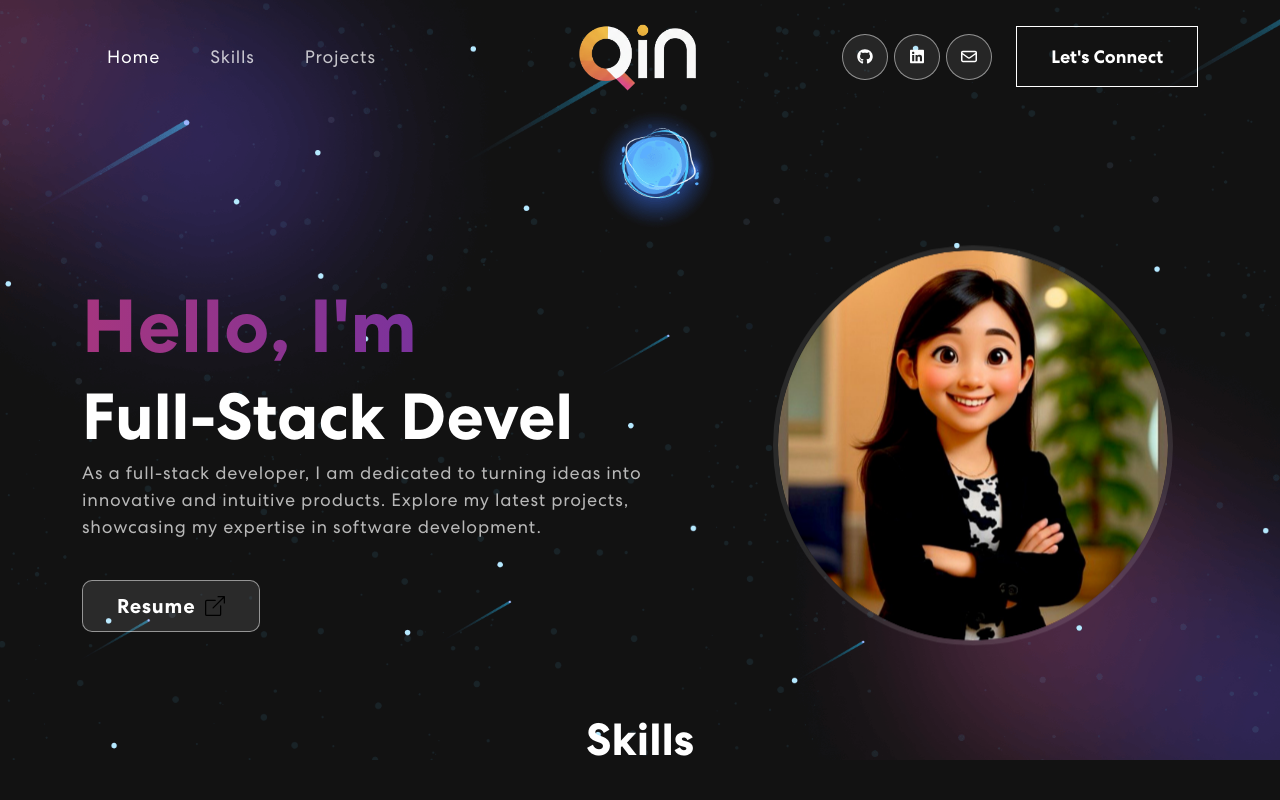
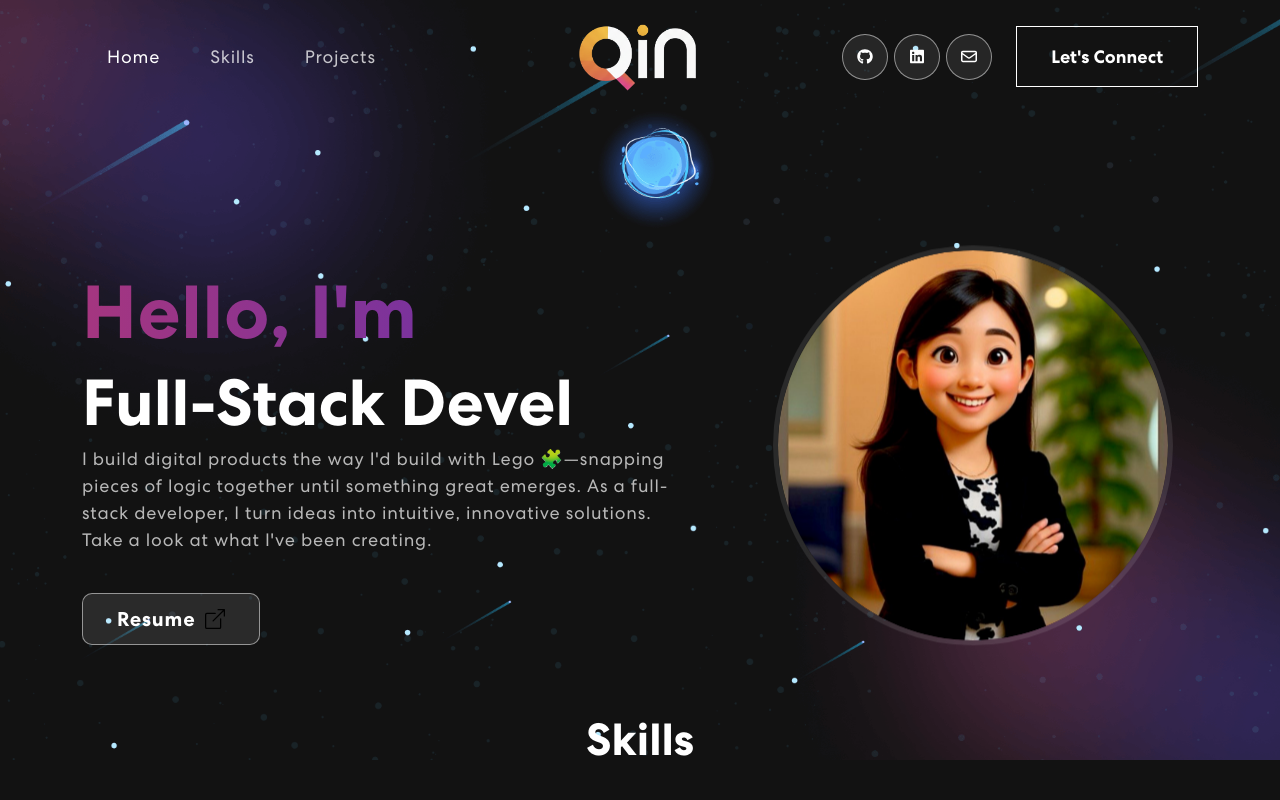
Before and after one commit to qinshen-n/qin_n-portfolio, a React (Vite) app: page / in a window 1280 px wide. Shown: the top 800 px of the page. Built offline with nearby package versions, Linux system fonts and the light colour scheme.

Commit message:
updated banner section

```diff
--- a/src/components/Banner.jsx
+++ b/src/components/Banner.jsx
@@ -68,7 +68,7 @@ function Banner() {
                             <h1 className="rotate-txt">
                                 <span className="wrap">{text}</span>
                             </h1>
-                            <p>As a full-stack developer, I am dedicated to turning ideas into innovative and intuitive products. Explore my latest projects, showcasing my expertise in software development.</p>
+                            <p>I build digital products the way I'd build with Lego 🧩—snapping pieces of logic together until something great emerges. As a full-stack developer, I turn ideas into intuitive, innovative solutions. Take a look at what I've been creating.</p>
                             <a href="/Resume.pdf" target="_blank" className="resume-btn">
                                 Resume <BoxArrowUpRight size={20} />
                             </a>
```
